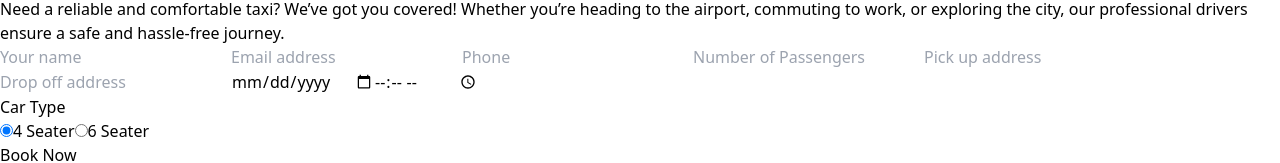
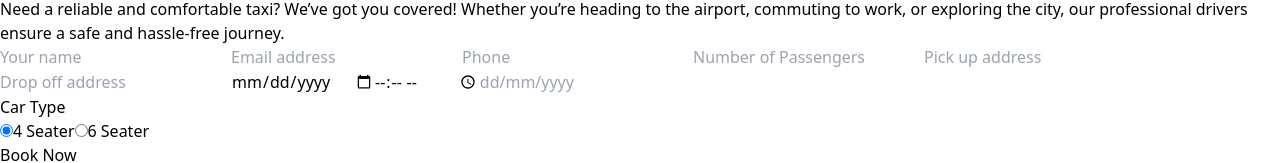
Before and after one commit to Janarthanans1/KG_Taxi, a Next.js app: page /pages/booking in a window 1280 px wide. Shown: the part 195-358 px from the top of the page. Built offline with nearby package versions, Linux system fonts and the light colour scheme.

Commit message:
datepicker added

```diff
--- a/src/app/components/taxiform.jsx
+++ b/src/app/components/taxiform.jsx
@@ -53,7 +53,7 @@ const Taxiform = () => {
             <input type="date" onChange={e => setDate(e.target.value)} value={date} className="w-full bg-gray-100 p-4 rounded-full text-gray-600 focus:outline-none overflow-visible" />
             <input type="time" onChange={e => setTime(e.target.value)} value={time} className="w-full bg-gray-100 p-4 rounded-full text-gray-600 focus:outline-none overflow-visible" />
             {/*component date*/}
-            <DatePicker selected={date} onChange={(date)=>setDate(date)} minDate={new Date()} className='w-full bg-gray-100 p-4 rounded-full text-gray-600 focus:outline-none '/>
+            <DatePicker selected={date} onChange={(date)=>setDate(date)} dateFormat="dd/mm/yyyy" placeholderText='dd/mm/yyyy' minDate={new Date()} className='w-full bg-gray-100 p-4 rounded-full text-gray-600 focus:outline-none '/>
 
           </div>
 
```
